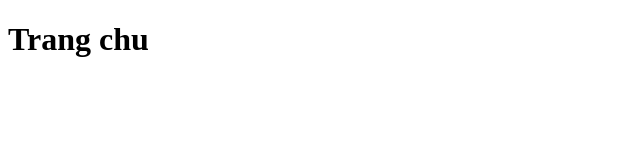
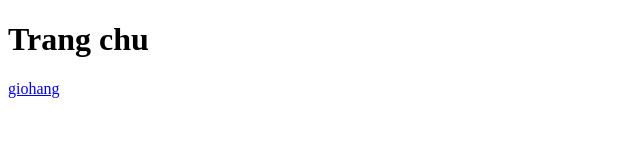
Before and after one commit to Hoctapjs/webthunghiem, a plain HTML site: page index.html in a window 1280 px wide. Shown: the full height of the page, 0-640 px from the left. Drawn offline with Linux system fonts and the light colour scheme.

Commit message:
Update index.html

```diff
--- a/index.html
+++ b/index.html
@@ -7,6 +7,6 @@
 </head>
 <body>
     <h1>Trang chu</h1>
-    <a href="giohang.html"></a>
+    <a href="giohang.html">giohang</a>
 </body>
 </html>
```
